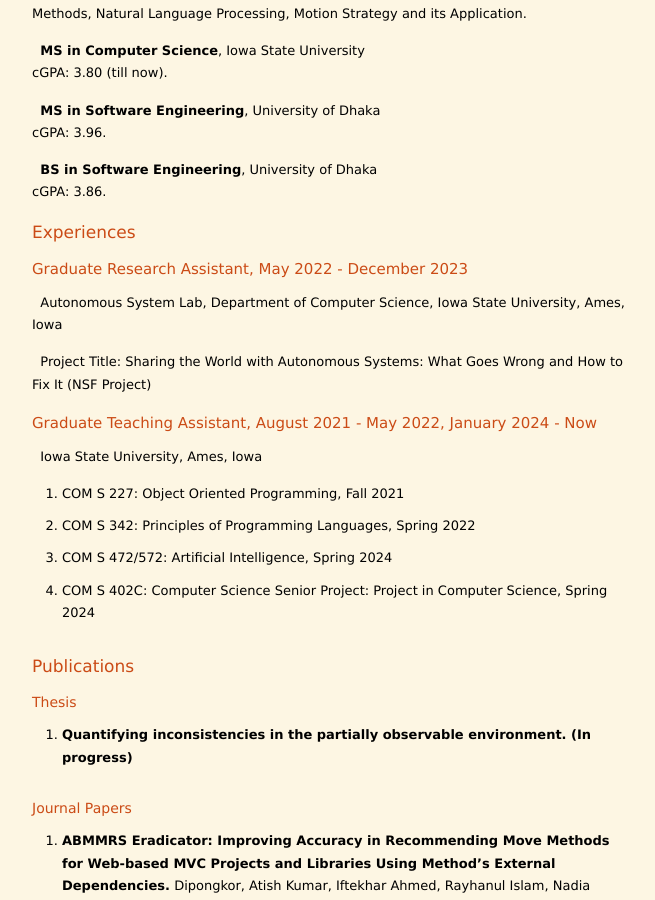
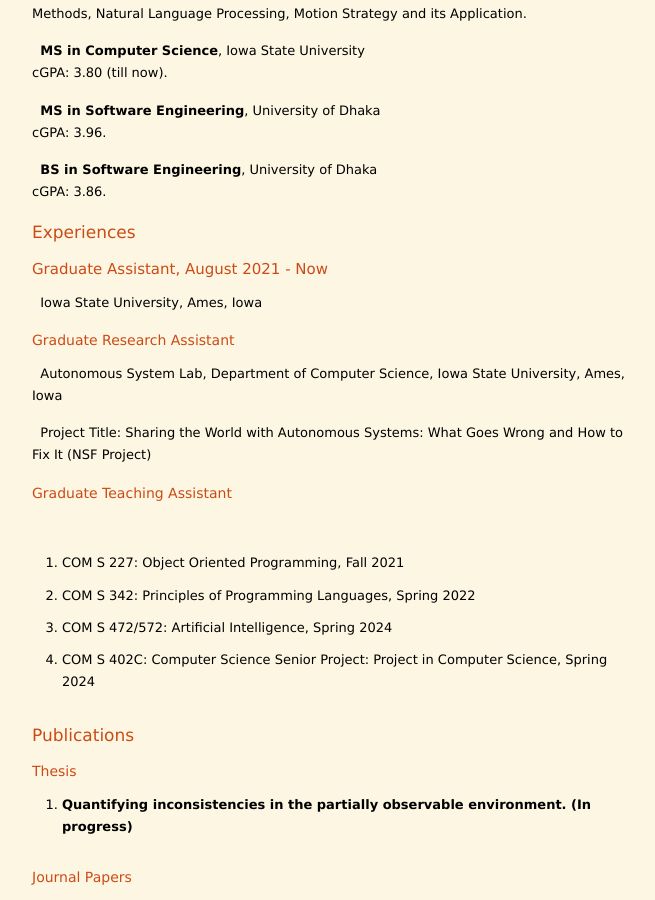
Before and after one commit to rayhanul/rayhanul.github.io, a Jekyll site: the page built from index.markdown, in a window 1280 px wide and 900 px high, scrolled down 693 px. Shown: the whole window, without its empty margins (308-963 px from the left). Built offline with Jekyll 4.4.1, drawn with Linux system fonts in a browser that asks for light colours; nearby versions of some CDN libraries; the list of posts is cut into pages by our own code.

Commit message:
Update index.markdown

```diff
--- a/index.markdown
+++ b/index.markdown
@@ -45,15 +45,19 @@
 # Experiences
 
 
+## Graduate  Assistant, August 2021 - Now
+ &nbsp; Iowa State University, Ames, Iowa
 
-## Graduate Research Assistant, May 2022 - December 2023
+### Graduate Research Assistant
+<!-- May 2022 - December 2023 -->
 &nbsp; Autonomous System Lab, Department of Computer Science, Iowa State University, Ames, Iowa
 
 &nbsp; Project Title: Sharing the World with Autonomous Systems: What Goes Wrong and How to Fix It (NSF Project)
 
 
-## Graduate Teaching Assistant, August 2021 - May 2022, January 2024 - Now
-&nbsp; Iowa State University, Ames, Iowa
+### Graduate Teaching Assistant
+ <!-- August 2021 - May 2022, January 2024 - Now -->
+&nbsp;
 - COM S 227: Object Oriented Programming, Fall 2021
 - COM S 342: Principles of Programming Languages, Spring 2022
 - COM S 472/572: Artificial Intelligence, Spring 2024
```
